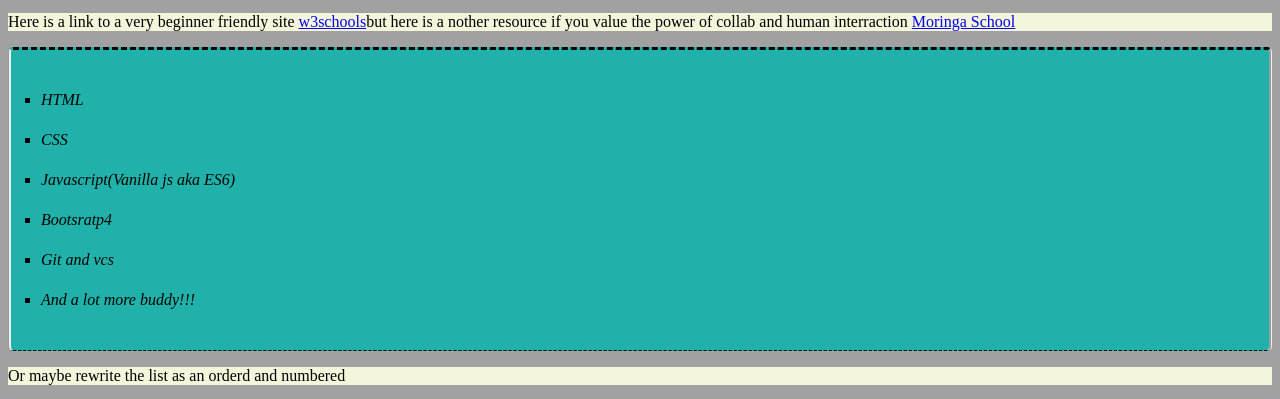
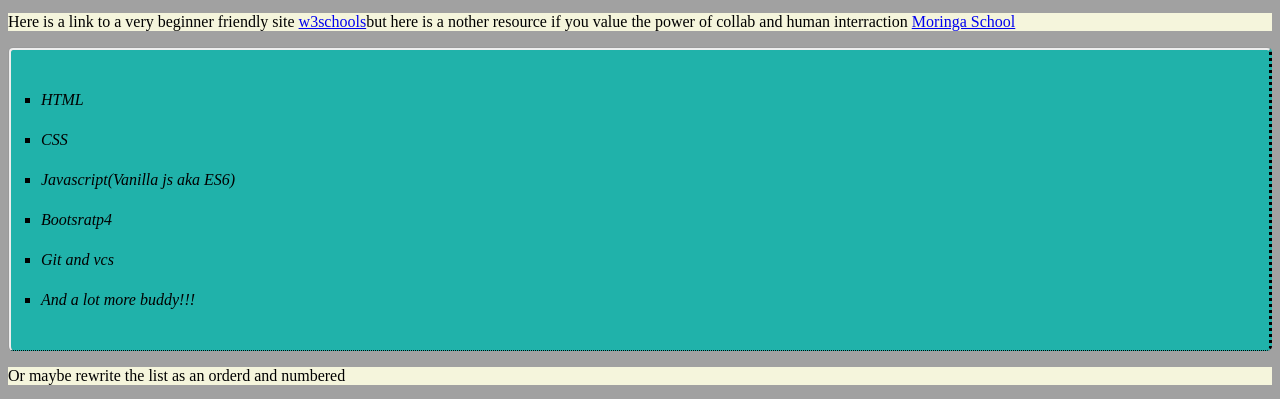
Before and after one commit to koyo-jakanees/mockUpWebsite, a plain HTML site: page myFirstWebPage.html in a window 1280 px wide. Shown: the part 500-899 px from the top of the page. Drawn offline with Linux system fonts and the light colour scheme.

Commit message:
changes to css

```diff
--- a/css/styles.css
+++ b/css/styles.css
@@ -22,9 +22,9 @@ ul,ol,dl{
     background-color: lightseagreen;
     text-align: justify;
     text-emphasis-color: green;
-    border-top-style: dashed;
-    border-bottom-style: dashed;
-    border-right-style: groove;
+    border-top-style: groove;
+    border-bottom-style: dotted;
+    border-right-style: dotted;
     border-left-style: groove;
     border: 1px solidpowderblue;
     border-radius: 5px;
```
